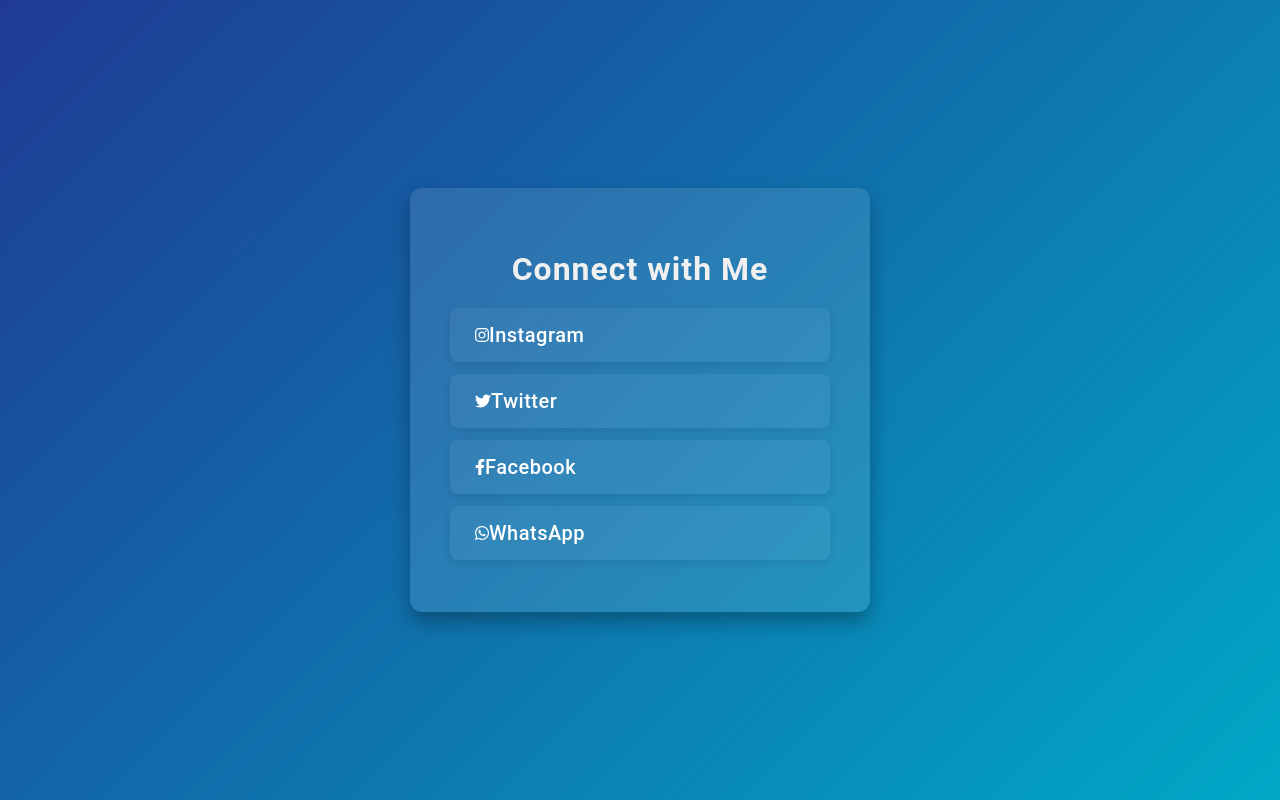
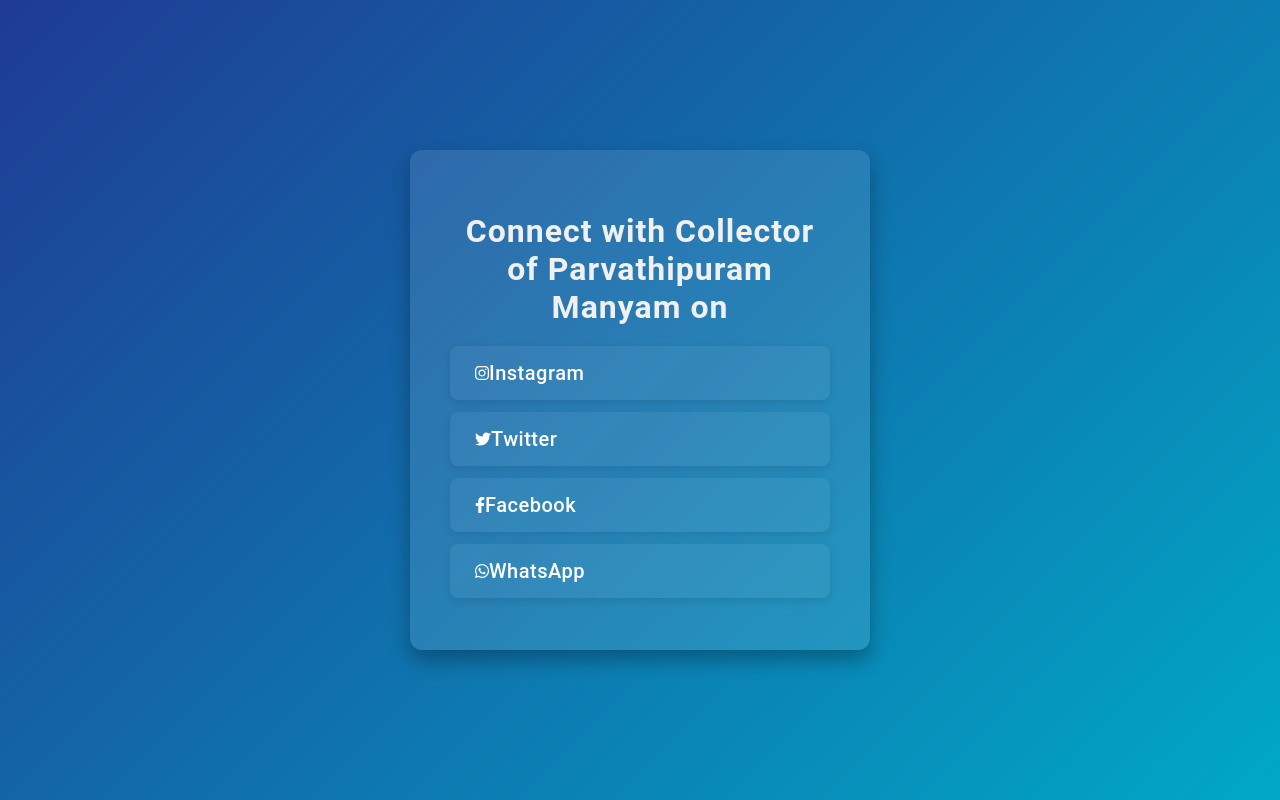
Before and after one commit to collectormanyam/socialmedia-links, a plain HTML site: page index.html in a window 1280 px wide. Drawn offline with Linux system fonts and the light colour scheme.

Commit message:
Update index.html

```diff
--- a/index.html
+++ b/index.html
@@ -96,7 +96,7 @@
 </head>
 <body>
     <div class="container">
-        <h1>Connect with Me</h1>
+        <h1>Connect with Collector of Parvathipuram Manyam on</h1>
         <a class="social-link" href="https://www.instagram.com/your_username" target="_blank">
             <i class="fab fa-instagram"></i>
             <span>Instagram</span>
```
